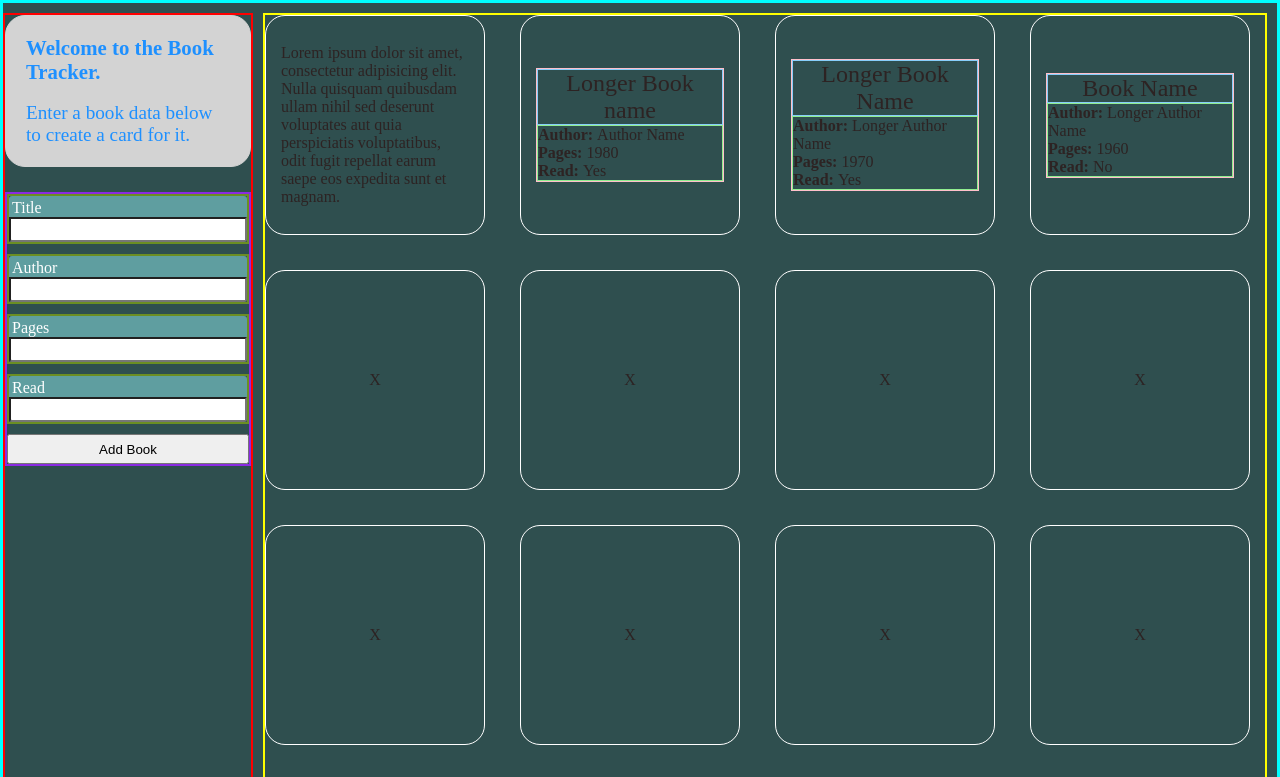
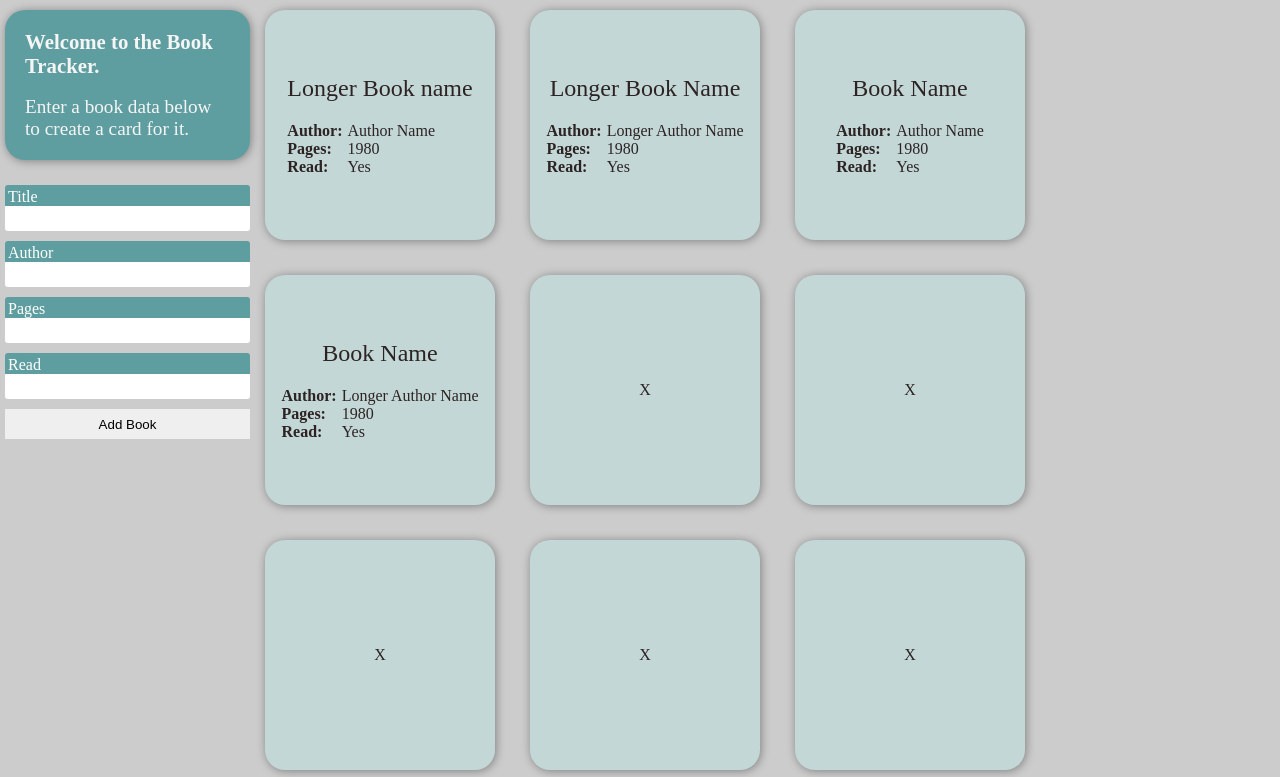
Before and after one commit to zocc-n/Library, a plain HTML site: page index.html in a window 1280 px wide. Shown: the top 777 px of the page. Drawn offline with Linux system fonts and the light colour scheme.

Commit message:
Finalized design and layout.

```diff
--- a/index.html
+++ b/index.html
@@ -40,16 +40,22 @@
         </section>
  <!-- --------------------------------------------------------------------- -->
         <main>
-            <div class="card">Lorem ipsum dolor sit amet, consectetur adipisicing elit. Nulla quisquam quibusdam ullam nihil sed deserunt voluptates aut quia perspiciatis voluptatibus, odit fugit repellat earum saepe eos expedita sunt et magnam.</div>
             <div class="card">
                 <div class="card-inner-container">
                     <div class="name-container">
                         <p class="bookName">Longer Book name</p>
                     </div>
                     <div class="info-container">
-                        <p class="bookAuthor"><b>Author: </b>Author Name</p>
-                        <p class="bookPages"><b>Pages: </b>1980</p>
-                        <p class="bookRead"><b>Read: </b>Yes</p>
+                        <div class="info-left">
+                            <p><b>Author:</b></p>
+                            <p><b>Pages:</b></p>
+                            <p><b>Read:</b></p>
+                        </div>
+                        <div class="info-right">
+                            <p class="bookAuthor">Author Name</p>
+                            <p class="bookPages">1980</p>
+                            <p class="bookRead">Yes</p>
+                        </div>
                     </div>
                 </div>
             </div>
@@ -59,9 +65,16 @@
                         <p class="bookName">Longer Book Name</p>
                     </div>
                     <div class="info-container">
-                        <p class="bookAuthor"><b>Author: </b>Longer Author Name</p>
-                        <p class="bookPages"><b>Pages: </b>1970</p>
-                        <p class="bookRead"><b>Read: </b>Yes</p>
+                        <div class="info-left">
+                            <p><b>Author:</b></p>
+                            <p><b>Pages:</b></p>
+                            <p><b>Read:</b></p>
+                        </div>
+                        <div class="info-right">
+                            <p class="bookAuthor">Longer Author Name</p>
+                            <p class="bookPages">1980</p>
+                            <p class="bookRead">Yes</p>
+                        </div>
                     </div>
                 </div>
             </div>
@@ -71,9 +84,35 @@
                         <p class="bookName">Book Name</p>
                     </div>
                     <div class="info-container">
-                        <p class="bookAuthor"><b>Author: </b>Longer Author Name</p>
-                        <p class="bookPages"><b>Pages: </b>1960</p>
-                        <p class="bookRead"><b>Read: </b>No</p>
+                        <div class="info-left">
+                            <p><b>Author:</b></p>
+                            <p><b>Pages:</b></p>
+                            <p><b>Read:</b></p>
+                        </div>
+                        <div class="info-right">
+                            <p class="bookAuthor">Author Name</p>
+                            <p class="bookPages">1980</p>
+                            <p class="bookRead">Yes</p>
+                        </div>
+                    </div>
+                </div>
+            </div>
+            <div class="card">
+                <div class="card-inner-container">
+                    <div class="name-container">
+                        <p class="bookName">Book Name</p>
+                    </div>
+                    <div class="info-container">
+                        <div class="info-left">
+                            <p><b>Author:</b></p>
+                            <p><b>Pages:</b></p>
+                            <p><b>Read:</b></p>
+                        </div>
+                        <div class="info-right">
+                            <p class="bookAuthor">Longer Author Name</p>
+                            <p class="bookPages">1980</p>
+                            <p class="bookRead">Yes</p>
+                        </div>
                     </div>
                 </div>
             </div>
--- a/style.css
+++ b/style.css
@@ -1,11 +1,11 @@
 * {
     box-sizing: border-box;
     margin: 0;
-    /* border: none !important; */
+    border: none !important;
 }
 
 body {
-    background-color: darkslategray;
+    background-color: #cccccc;
     color: white;
 }
 
@@ -22,12 +22,13 @@ body {
 }
 
 #intro {
-    color: dodgerblue;
-    border: 1px solid lightgray;
-    background-color: lightgray;
+    color: whitesmoke;
+    background-color: cadetblue;
+    box-shadow: 1px 1px 10px gray;
     padding: 20px;
     border-radius: 20px;
     height: min-content;
+    margin-left: 5px;
 }
 
 #intro > p {
@@ -41,12 +42,12 @@ body {
 }
 
 form {
-    margin-top: 25px;
+    margin: 25px 0 0 5px;
     border: 2px solid blueviolet;
 }
 
 .formSection {
-    border: 2px solid olivedrab;
+    border: 2px solid coral;
     display: flex;
     flex-direction: column;
     margin: 0 0 10px 0;
@@ -75,7 +76,7 @@ form {
 main {
     border: 2px solid yellow;
     gap: 35px;
-    margin: 10px;
+    margin: 10px 0 0 15px;
     width: 100%;
     height: 100%;
     display: flex;
@@ -84,11 +85,12 @@ main {
 }
 
 .card {
-    border: 1px solid white !important;
     color: rgb(45, 35, 35);
+    background-color: rgb(195, 215, 215);
+    box-shadow: 1px 1px 10px gray;
     border-radius: 20px;
-    width: 220px;
-    height: 220px;
+    width: 230px;
+    height: 230px;
     padding: 15px;
     display: flex;
     flex-direction: column;
@@ -118,11 +120,16 @@ main {
     align-content: center;
 }
 
+.name-container > p {
+    text-align: center;
+}
+
 .info-container {
     border: 1px solid lightgreen;
+    margin-top: 20px;
+    display: flex;
 }
 
-.name-container > p {
-    text-align: center;
-    /* or target as: .bookName */
+.info-right {
+    margin-left: 5px;
 }
```
